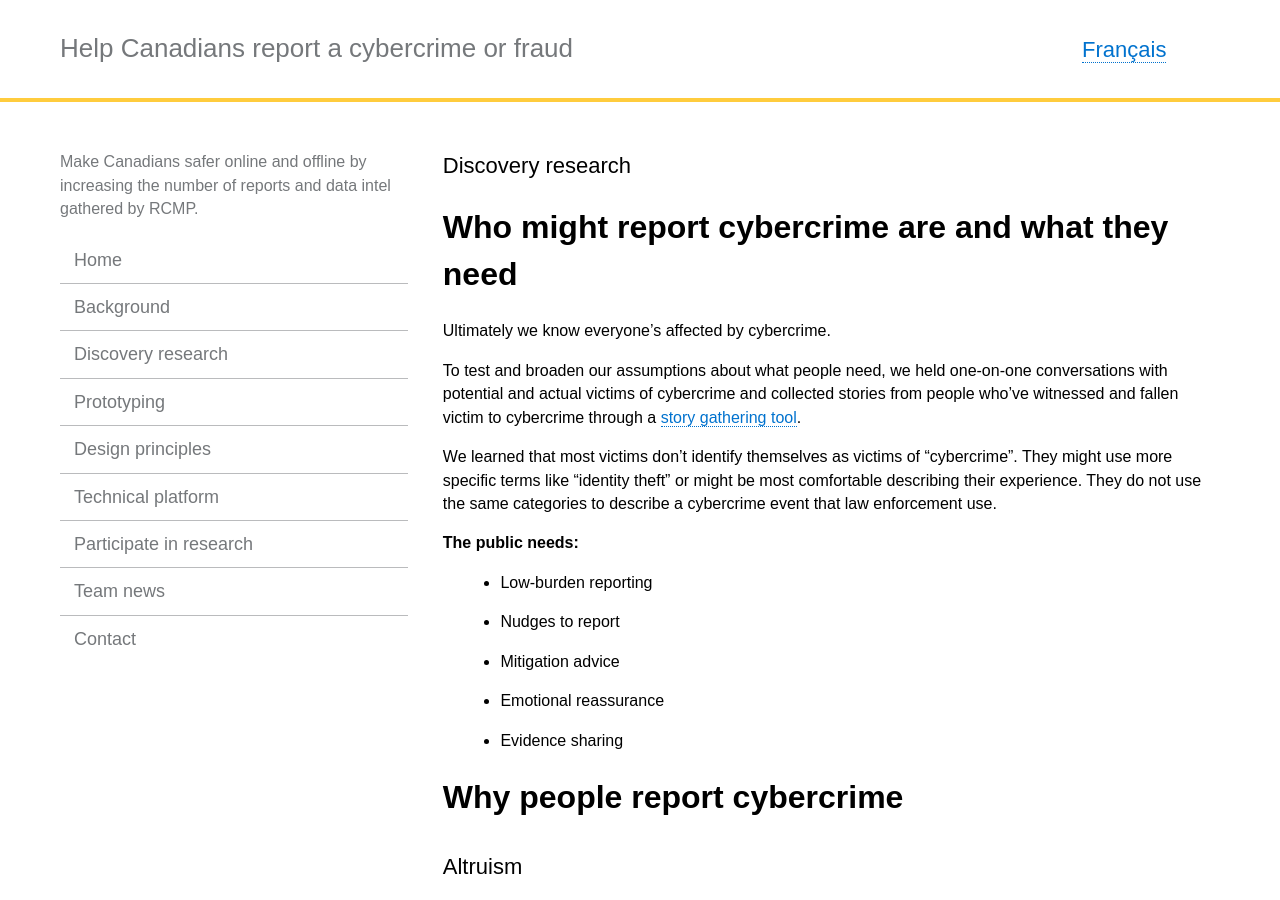
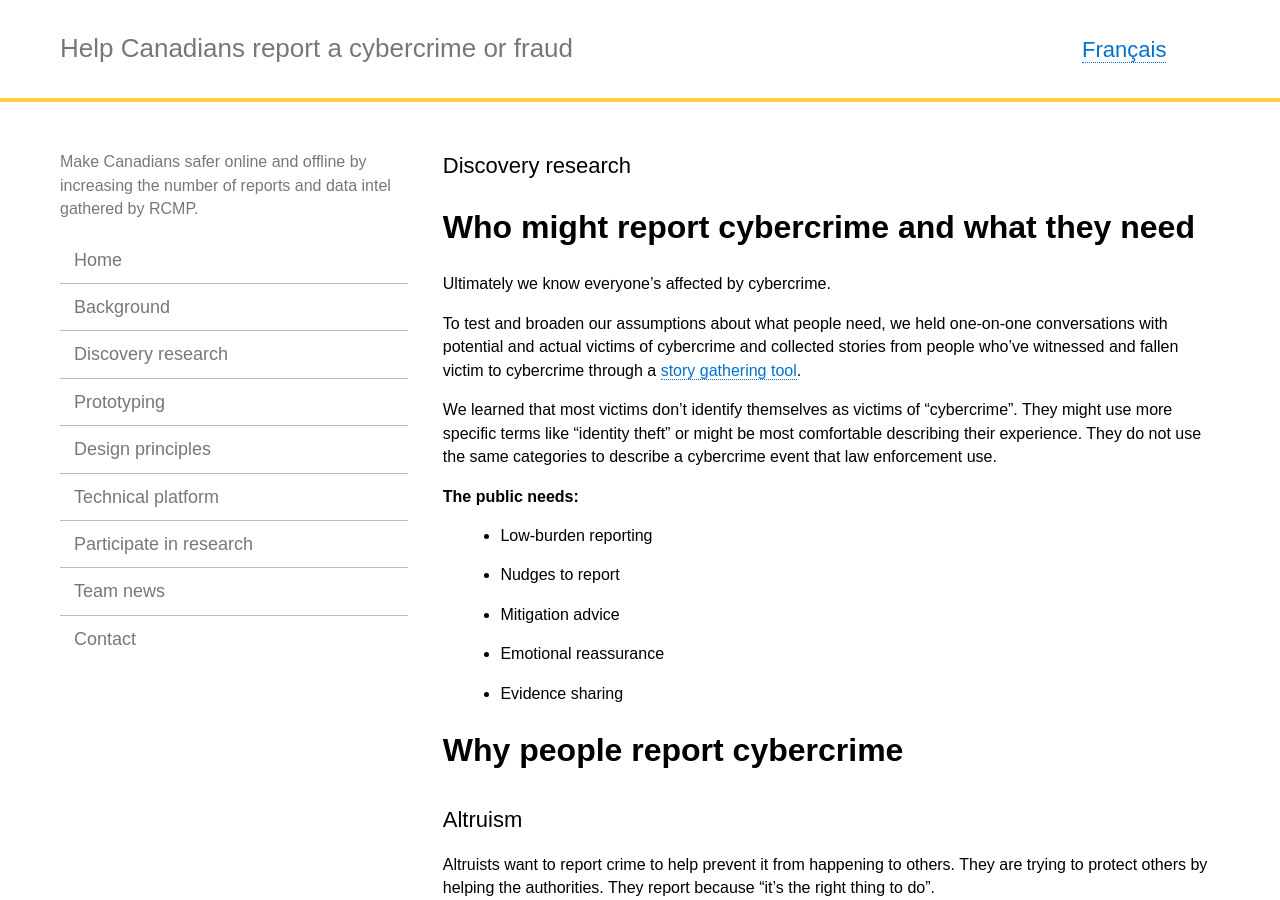
Before and after one commit to cds-snc/rcmp-report-a-cybercrime-alpha-documentation, a Jekyll site: the page built from _pages/en/discovery.md, in a window 1280 px wide and 900 px high. Built offline with Jekyll 4.4.1, drawn with Linux system fonts in a browser that asks for light colours.

Commit message:
Update discovery.md

```diff
--- a/_pages/en/discovery.md
+++ b/_pages/en/discovery.md
@@ -6,7 +6,7 @@ permalink: "/discovery/"
 trans_url: "/decouverte/"
 ---
 
-# Who might report cybercrime are and what they need
+# Who might report cybercrime and what they need
 
 Ultimately we know everyone's affected by cybercrime.
 
```
